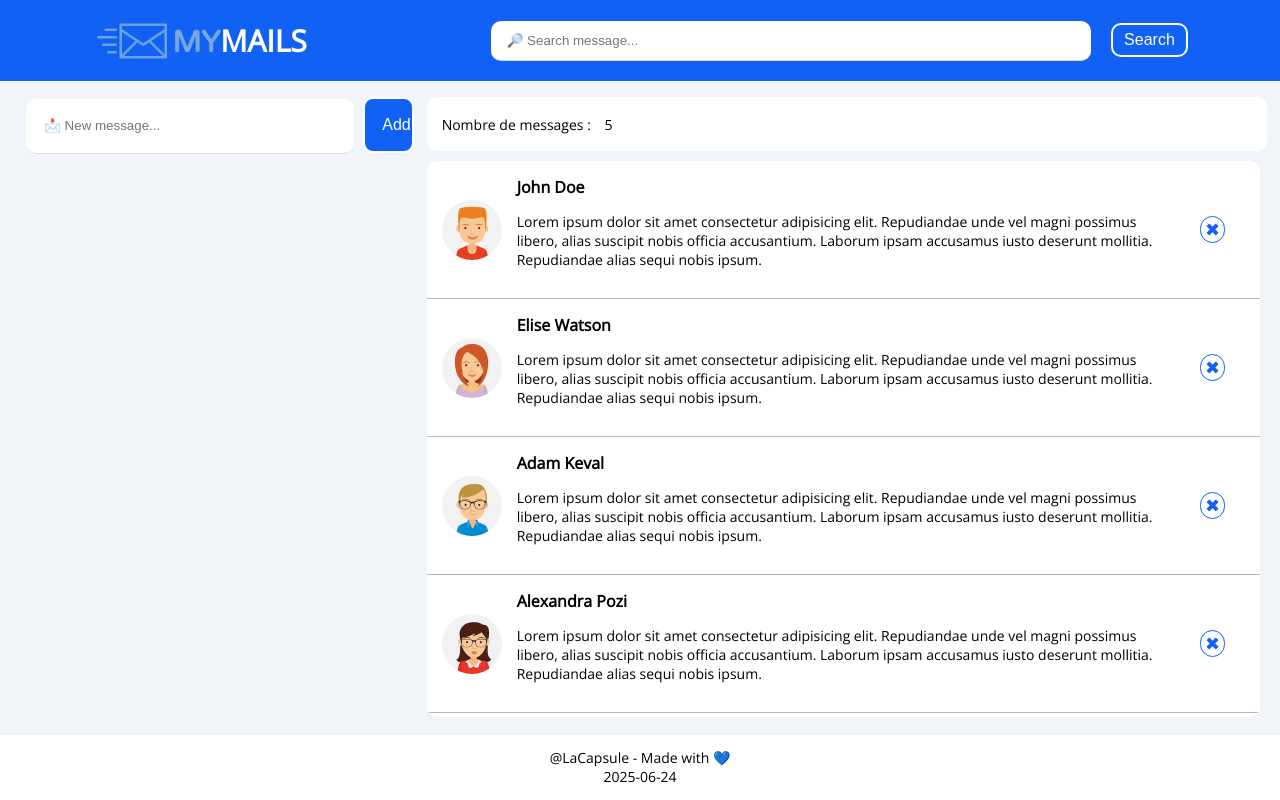
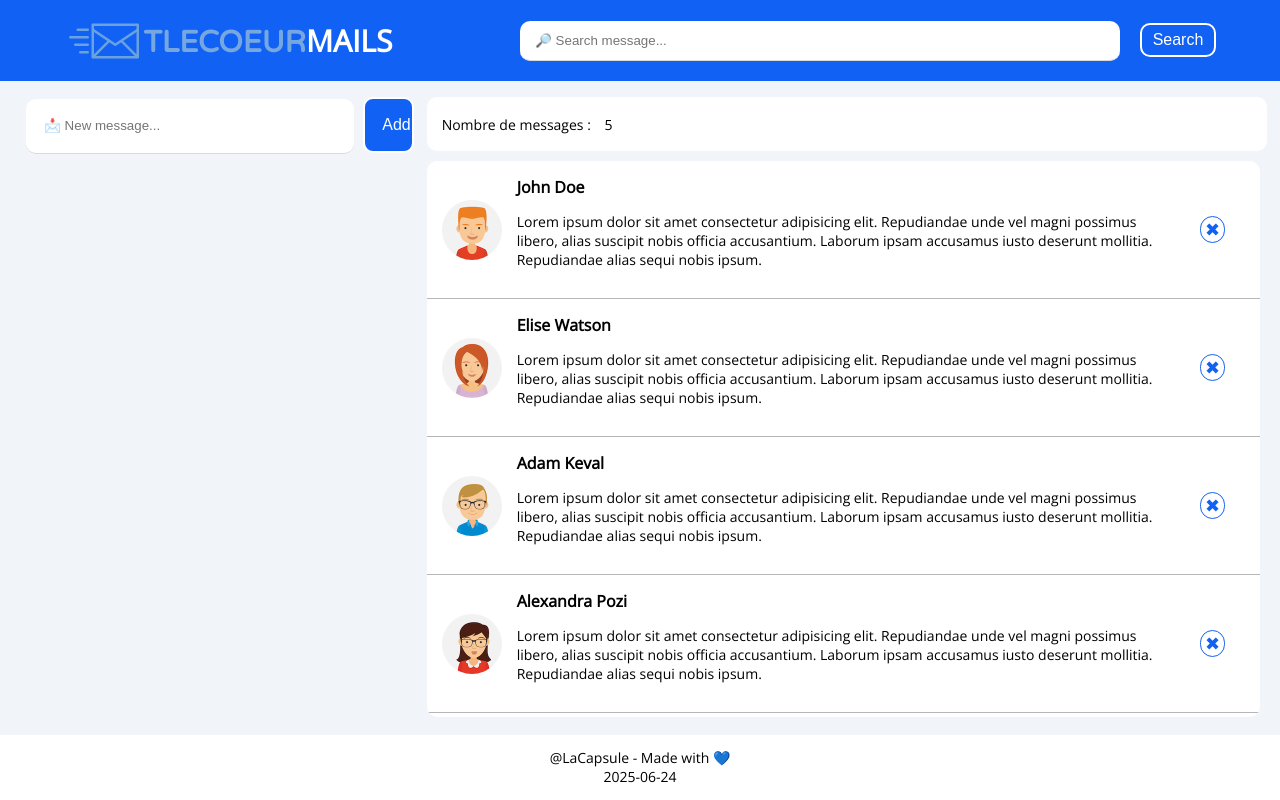
Before and after one commit to tlecoeur/mymails, a website: page index.html in a window 1280 px wide. Drawn offline with nearby package versions, Linux system fonts and the light colour scheme.

Commit message:
tlecoeur

```diff
--- a/index.html
+++ b/index.html
@@ -16,7 +16,7 @@
     <div id="header">
       <div id="logo-container">
         <img class="logo" src="images/logomymails.png" />
-        <h1 class="blue">MY<span class="white">MAILS</span></h1>
+        <h1 class="blue">TLECOEUR<span class="white">MAILS</span></h1>
       </div>
       <div id="search-container">
         <input id="search-message" type="text" placeholder=" 🔎 Search message..." />
```
